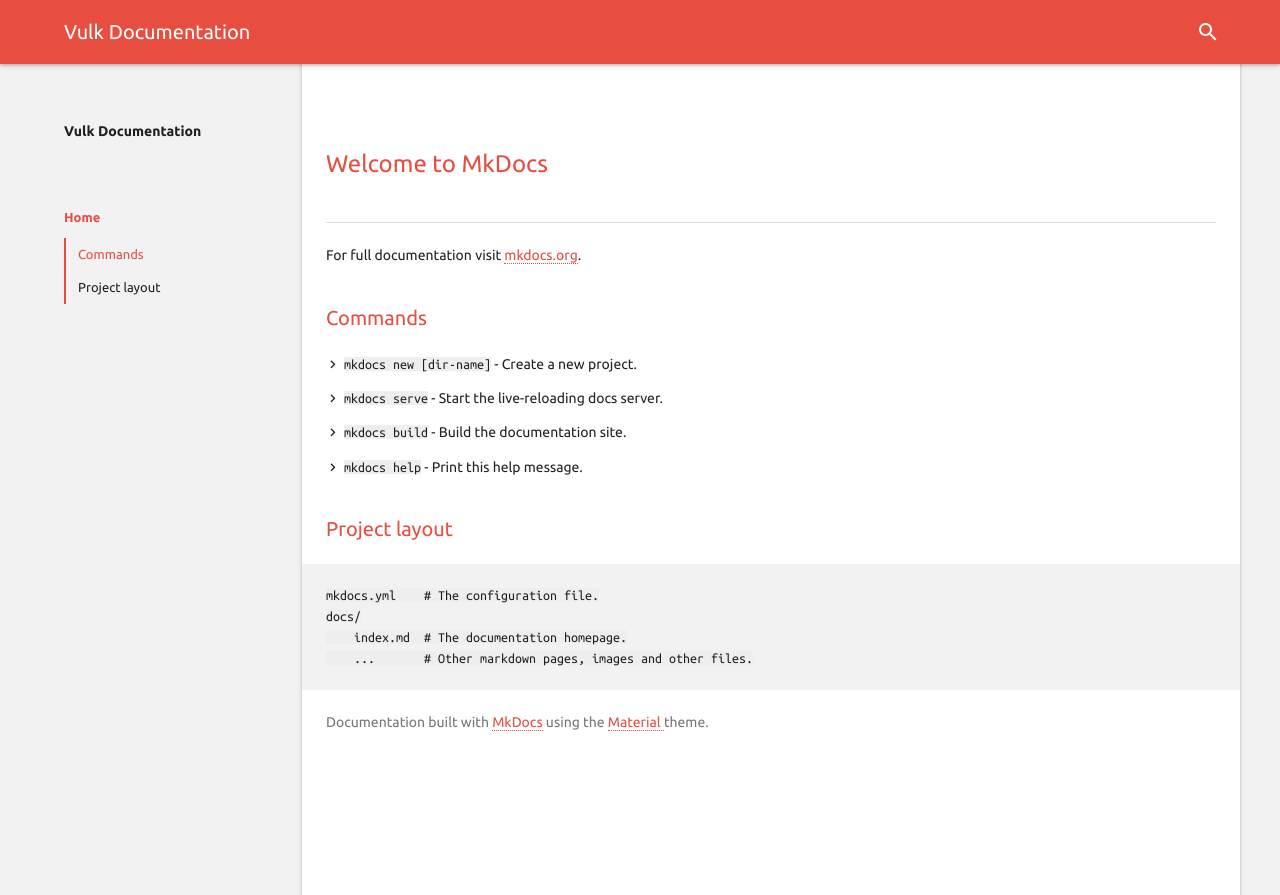
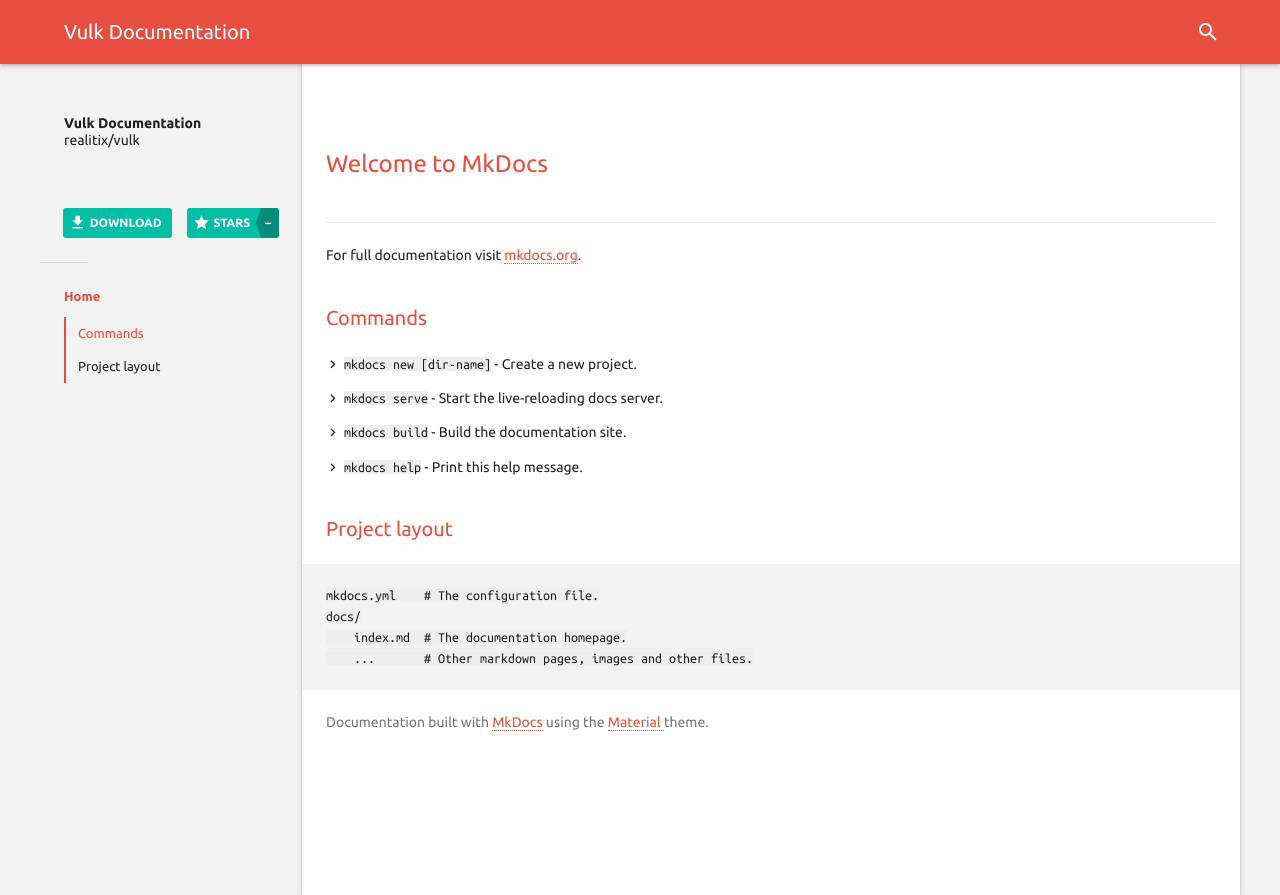
Before and after one commit to realitix/vulk-doc, a plain HTML site: page index.html in a window 1280 px wide. Drawn offline with Linux system fonts and the light colour scheme; no server answers.

Commit message:
Update-mkdocs-configuration

```diff
--- a/index.html
+++ b/index.html
@@ -15,6 +15,8 @@
         <meta name="description" content="Documentation of Vulk">
 
 
+
+        <meta name="author" content="Jean-Sébastien Bevilacqua">
 
 
     <meta property="og:url" content="None">
@@ -68,6 +70,9 @@
 
   <body class=" ">
 
+
+
+
     <div class="backdrop">
       <div class="backdrop-paper"></div>
     </div>
@@ -118,7 +123,7 @@
       <div class="drawer">
         <nav aria-label="Navigation">
 
-  <a href="/" class="project">
+  <a href="https://github.com/realitix/vulk" class="project">
     <div class="banner">
 
       <div class="name">
@@ -129,11 +134,30 @@
           </span>
         </strong>
 
+          <br>
+          realitix/vulk
+
       </div>
     </div>
   </a>
   <div class="scrollable">
     <div class="wrapper">
+
+        <ul class="repo">
+          <li class="repo-download">
+
+            <a href="https://github.com/realitix/vulk/archive/master.zip" target="_blank" title="Download" data-action="download">
+              <i class="icon icon-download"></i> Download
+            </a>
+          </li>
+          <li class="repo-stars">
+            <a href="https://github.com/realitix/vulk/stargazers" target="_blank" title="Stargazers" data-action="star">
+              <i class="icon icon-star"></i> Stars
+              <span class="count">&ndash;</span>
+            </a>
+          </li>
+        </ul>
+        <hr>
 
       <div class="toc">
         <ul>
@@ -221,7 +245,7 @@ docs/
     </main>
     <script>
       var base_url = '.';
-      var repo_id  = '';
+      var repo_id  = 'realitix/vulk';
     </script>
     <script src="./assets/javascripts/application-997097ee0c.js"></script>
 
```
